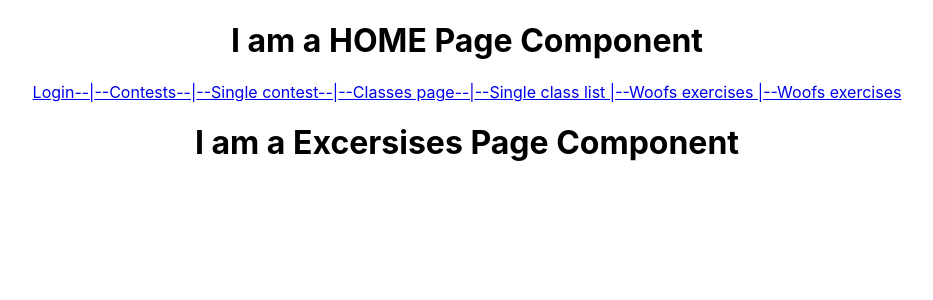
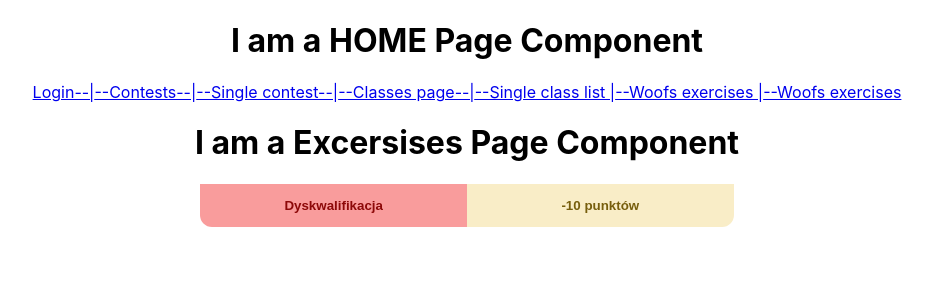
Before and after one commit to CC2021-WBL/GOOD-BOI-Application, a React (Create React App) app: page /contests/1/classes/1/woof in a window 1280 px wide. Shown: the top 300 px of the page, without its empty margins (173-1106 px from the left). Built offline with nearby package versions, Linux system fonts and the light colour scheme.

Commit message:
- Added Special Buttons on Excersises Page

```diff
--- /dev/null
+++ b/src/Atoms/SpecialButtons/SpecialBittonsStyled.js
@@ -0,0 +1,19 @@
+import styled from 'styled-components';
+import { COLORS } from '../../Styles/varsStyledComponents';
+
+const SpecialButtonsStyled = styled.button`
+  width: 49%;
+  height: 43px;
+  padding: 10px;
+  color: ${(props) => (props.special ? COLORS.negative600 : COLORS.warning600)};
+  border-radius: ${(props) =>
+    props.special ? '0px 0px 0px 12px' : '0px 0px 12px 0px'};
+  background: ${(props) =>
+    props.special ? COLORS.negative200 : COLORS.warning100};
+  font-weight: bold;
+  border: none;
+  &:hover {
+    filter: brightness(1.1);
+  }
+`;
+export default SpecialButtonsStyled;
--- /dev/null
+++ b/src/Atoms/SpecialButtons/SpecialButtons.js
@@ -0,0 +1,17 @@
+import propTypes from 'prop-types';
+import SpecialButtonsStyled from './SpecialBittonsStyled';
+
+const SpecialButtons = (props) => {
+  return (
+    <SpecialButtonsStyled special={props.special}>
+      {props.text}
+    </SpecialButtonsStyled>
+  );
+};
+
+SpecialButtons.propTypes = {
+  special: propTypes.string,
+  text: propTypes.string,
+};
+
+export default SpecialButtons;
--- /dev/null
+++ b/src/Molecules/SpecialButtonsContainer.js
@@ -0,0 +1,15 @@
+import SpecialButtons from '../Atoms/SpecialButtons/SpecialButtons';
+
+const SpecialButtonsContainer = () => {
+  return (
+    <div>
+      <SpecialButtons text="Dyskwalifikacja" special="yes">
+        special
+      </SpecialButtons>
+
+      <SpecialButtons text="-10 punktów">special</SpecialButtons>
+    </div>
+  );
+};
+
+export default SpecialButtonsContainer;
--- a/src/Pages/ExercisesPage/ExercisesPage.js
+++ b/src/Pages/ExercisesPage/ExercisesPage.js
@@ -1,5 +1,15 @@
+import SpecialButtonsContainer from '../../Molecules/SpecialButtonsContainer';
+import Card from '../../Atoms/Card/Card';
+
 const ExercisesPage = () => {
-  return <h1>I am a Excersises Page Component</h1>;
+  return (
+    <Card>
+      <div>
+        <h1>I am a Excersises Page Component</h1>
+        <SpecialButtonsContainer></SpecialButtonsContainer>
+      </div>
+    </Card>
+  );
 };
 
 export default ExercisesPage;
```
Also changed, not shown: src/Molecules/ClassCompetitorButtonStyled.js (added, +8 -0 lines).
